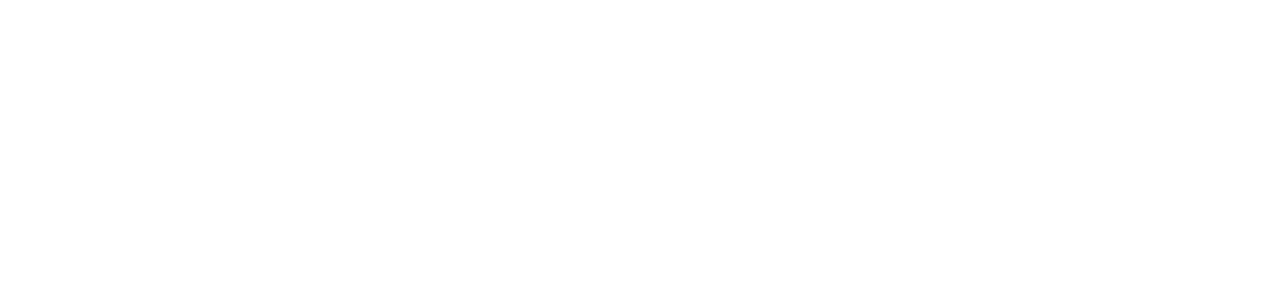
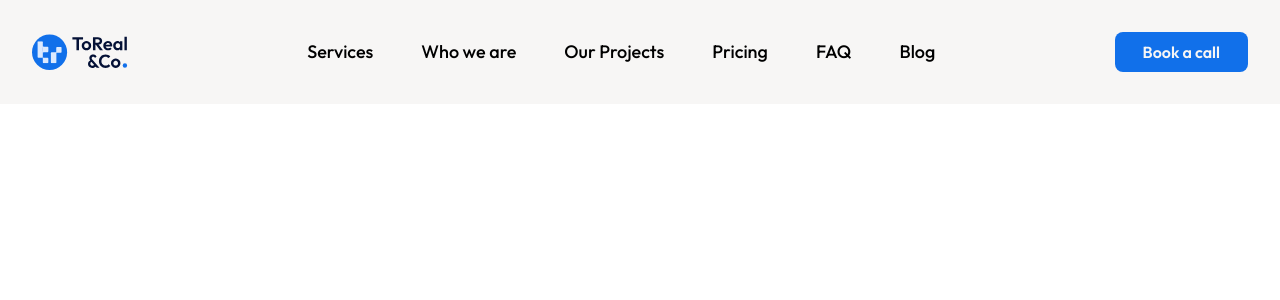
Before and after one commit to ToReal-Co/ToReal-Co-Vitrine, a React (Vite) app: page /blog in a window 1280 px wide. Before the commit this address had no page. Shown: the top 300 px of the page. Built offline with nearby package versions, Linux system fonts and the light colour scheme.

Commit message:
google ads

```diff
--- a/index.html
+++ b/index.html
@@ -8,6 +8,8 @@
   </head>
   <body>
     <div id="root"></div>
+    <script async src="https://pagead2.googlesyndication.com/pagead/js/adsbygoogle.js?client=ca-pub-6475131326018443"
+     crossorigin="anonymous"></script>
     <script type="module" src="/src/main.jsx"></script>
   </body>
 </html>
--- a/src/App.jsx
+++ b/src/App.jsx
@@ -1,5 +1,6 @@
-import { BrowserRouter as Router, Route, Routes } from 'react-router-dom';
-import HomePage from './pages/HomePage';
+import { BrowserRouter as Router, Route, Routes } from "react-router-dom";
+import HomePage from "./pages/HomePage";
+import BlogPage from "./pages/BlogPage"; // Import the Blog Page
 
 function App() {
   return (
@@ -7,6 +8,7 @@
       <Router>
         <Routes>
           <Route path="/" element={<HomePage />} />
+          <Route path="/blog" element={<BlogPage />} /> {/* Add Blog Page */}
         </Routes>
       </Router>
     </div>
--- a/src/components/Header.jsx
+++ b/src/components/Header.jsx
@@ -3,6 +3,7 @@
 import logo from '../assets/images/logoToReal.svg';
 import BookaCallButton from '../common/BookACallButton';
 import 'boxicons';
+import { Link } from "react-router-dom";
 
 const Header = () => {
   const [isMenuOpen, setIsMenuOpen] = useState(false);
@@ -54,6 +55,9 @@
         <li className="hover:cursor-pointer">
           <a href="#FAQ">FAQ</a>
         </li>
+        <li className="hover:cursor-pointer">
+          <Link to="/blog">Blog</Link>
+         </li>
       </ul>
 
       <BookaCallButton
--- /dev/null
+++ b/src/pages/BlogPage.jsx
@@ -0,0 +1,14 @@
+import React from 'react';
+import Header from '../components/Header';
+
+function BlogPage() {
+  return (
+    <div className="h-full w-full bg-trWhite">
+        <Header />
+
+
+    </div>
+  );
+}
+
+export default BlogPage;
```
